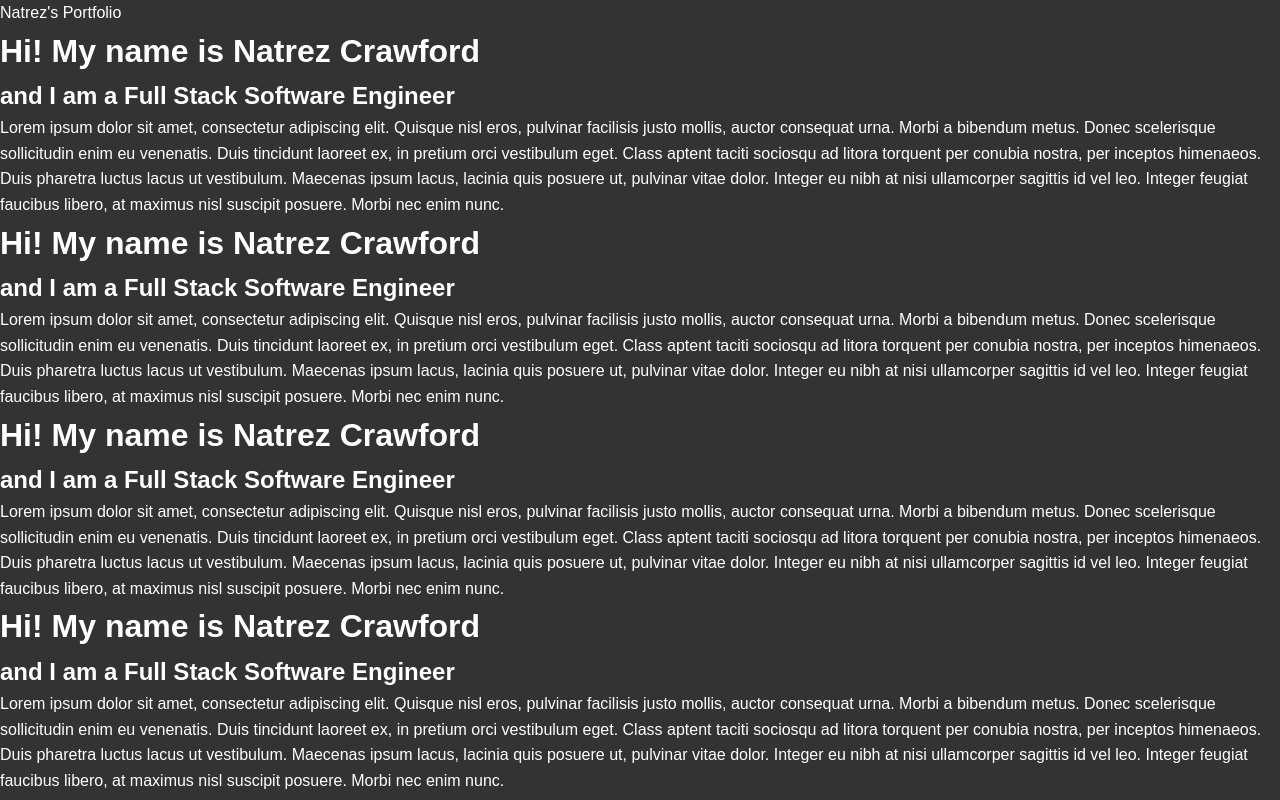
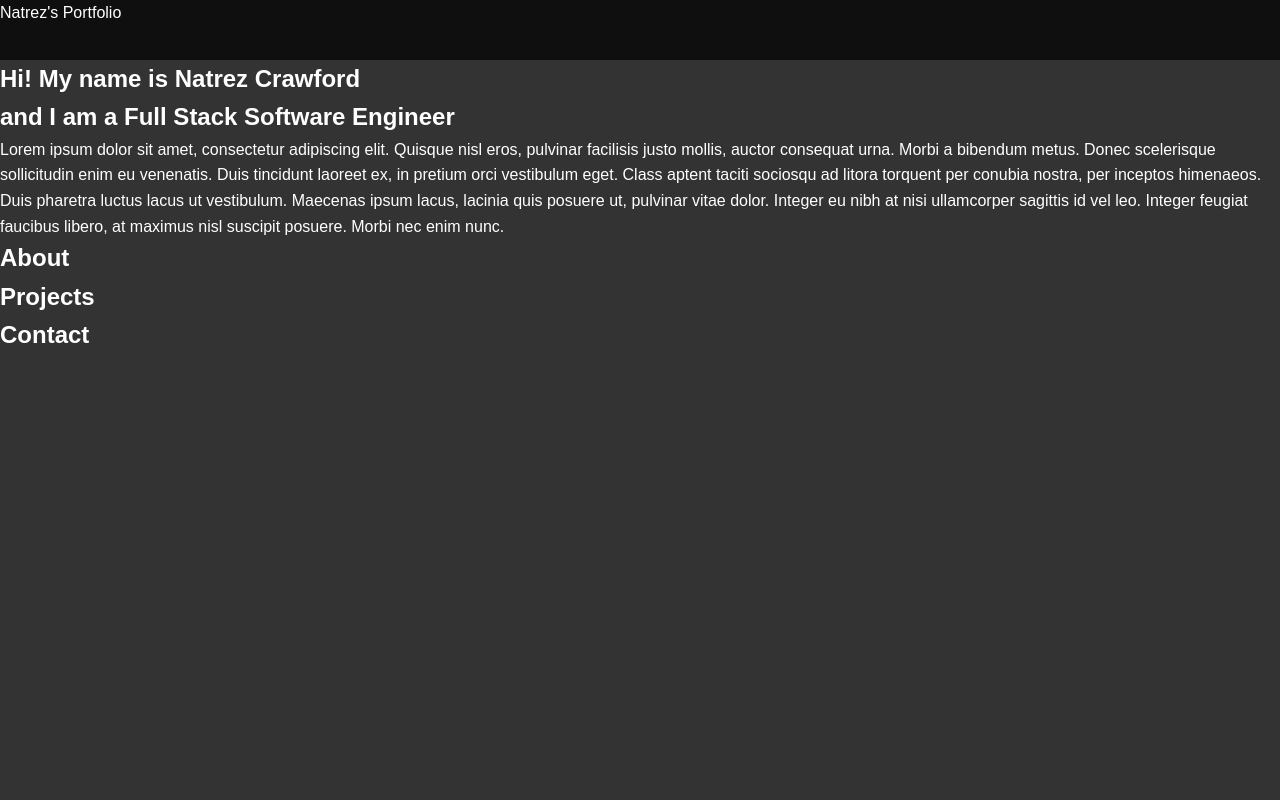
Before and after one commit to NatrezC/Natrez_Crawford_portfolio, a React (Create React App) app: page / in a window 1280 px wide. Built offline with nearby package versions, Linux system fonts and the light colour scheme.

Commit message:
error on webpage. Not allowing to view as if it a scroll page

```diff
--- a/src/App.css
+++ b/src/App.css
@@ -17,3 +17,20 @@
   /* CSS Smooth Scroll */
 
 }
+
+.section{
+  display:flex;
+  flex-direction: column;
+  align-items: center;
+  justify-content: center;
+  width: 100%;
+  height: 100vh;
+}
+
+.section h1{
+  font-size: 4rem;
+}
+
+.section p{
+  font-size: 1.5rem;
+}
--- a/src/App.js
+++ b/src/App.js
@@ -11,12 +11,22 @@ import Header from './components/Header/Header';
 function App() {
   return (
     <div className="App">
-      <Header/>
-      <Introduction />
-      <About />
-      <Projects />
-      <Contact />
-      {/* <Footer /> */}
+      <div className="container">
+        <Header />
+        <section>
+            <Introduction />
+        </section>
+        <section>
+          <About />
+        </section>
+        <section>
+          <Projects />
+        </section>
+        <section>
+          <Contact />
+        </section>
+        {/* <Footer /> */}
+      </div>
     </div>
   );
 }
--- a/src/components/About/About.js
+++ b/src/components/About/About.js
@@ -6,22 +6,11 @@ class About extends React.Component {
     render() {
         return (
             <div>
-                <div className='container'>
+
                     <div className="about">
-                        <Fade left >
-                            <h1>Hi! My name is <span>Natrez Crawford</span></h1>
-                            <h2>and I am a <span>Full Stack Software Engineer</span></h2>
-                        </Fade>
-                        <p>Lorem ipsum dolor sit amet, consectetur adipiscing elit. Quisque nisl eros,
-                        pulvinar facilisis justo mollis, auctor consequat urna. Morbi a bibendum metus.
-                        Donec scelerisque sollicitudin enim eu venenatis. Duis tincidunt laoreet ex,
-                        in pretium orci vestibulum eget. Class aptent taciti sociosqu ad litora torquent
-                        per conubia nostra, per inceptos himenaeos. Duis pharetra luctus lacus ut
-                        vestibulum. Maecenas ipsum lacus, lacinia quis posuere ut, pulvinar vitae dolor.
-                        Integer eu nibh at nisi ullamcorper sagittis id vel leo. Integer feugiat
-faucibus libero, at maximus nisl suscipit posuere. Morbi nec enim nunc. </p>
+                        <h1>About</h1>
                     </div>
-                </div>
+
             </div>
         );
     }
--- a/src/components/Contact/Contact.js
+++ b/src/components/Contact/Contact.js
@@ -6,22 +6,11 @@ class Contact extends React.Component {
     render() {
         return (
             <div>
-                <div className='container'>
+
                     <div className="contact">
-                        <Fade left >
-                            <h1>Hi! My name is <span>Natrez Crawford</span></h1>
-                            <h2>and I am a <span>Full Stack Software Engineer</span></h2>
-                        </Fade>
-                        <p>Lorem ipsum dolor sit amet, consectetur adipiscing elit. Quisque nisl eros,
-                        pulvinar facilisis justo mollis, auctor consequat urna. Morbi a bibendum metus.
-                        Donec scelerisque sollicitudin enim eu venenatis. Duis tincidunt laoreet ex,
-                        in pretium orci vestibulum eget. Class aptent taciti sociosqu ad litora torquent
-                        per conubia nostra, per inceptos himenaeos. Duis pharetra luctus lacus ut
-                        vestibulum. Maecenas ipsum lacus, lacinia quis posuere ut, pulvinar vitae dolor.
-                        Integer eu nibh at nisi ullamcorper sagittis id vel leo. Integer feugiat
-faucibus libero, at maximus nisl suscipit posuere. Morbi nec enim nunc. </p>
+                        <h1>Contact</h1>
                     </div>
-                </div>
+
             </div>
         );
     }
--- a/src/components/Header/Header.css
+++ b/src/components/Header/Header.css
@@ -0,0 +1,16 @@
+.title{
+
+    top: 0;
+    z-index: 1;
+    display: flex;
+    width: 100%;
+    height: 60px;
+    background: rgba(0,0,0,0.7);
+}
+
+/* .navbar ul{
+    display: flex;
+    list-style: none;
+    width: 100%;
+    justify-content: center;
+} */
--- a/src/components/Header/Header.js
+++ b/src/components/Header/Header.js
@@ -1,12 +1,13 @@
 import React from 'react'
+import './Header.css'
 
 function Header() {
     return (
         <div>
-            <div className="container">
-                <div className="header">
+
+                <div className="title">
                     Natrez's Portfolio
-                </div>
+
             </div>
         </div>
     )
--- a/src/components/Intro/Introduction.js
+++ b/src/components/Intro/Introduction.js
@@ -6,7 +6,7 @@ class Introduction extends React.Component {
     render() {
         return (
             <div>
-                <div className='container'>
+
                     <div className="intro">
                         <Fade left >
                             <h1>Hi! My name is <span>Natrez Crawford</span></h1>
@@ -21,7 +21,7 @@ class Introduction extends React.Component {
                         Integer eu nibh at nisi ullamcorper sagittis id vel leo. Integer feugiat
 faucibus libero, at maximus nisl suscipit posuere. Morbi nec enim nunc. </p>
                     </div>
-                </div>
+
             </div>
         );
     }
--- a/src/components/Projects/Projects.js
+++ b/src/components/Projects/Projects.js
@@ -6,22 +6,11 @@ class Projects extends React.Component {
     render() {
         return (
             <div>
-                <div className='container'>
-                    <div className="projects">
-                        <Fade left >
-                            <h1>Hi! My name is <span>Natrez Crawford</span></h1>
-                            <h2>and I am a <span>Full Stack Software Engineer</span></h2>
-                        </Fade>
-                        <p>Lorem ipsum dolor sit amet, consectetur adipiscing elit. Quisque nisl eros,
-                        pulvinar facilisis justo mollis, auctor consequat urna. Morbi a bibendum metus.
-                        Donec scelerisque sollicitudin enim eu venenatis. Duis tincidunt laoreet ex,
-                        in pretium orci vestibulum eget. Class aptent taciti sociosqu ad litora torquent
-                        per conubia nostra, per inceptos himenaeos. Duis pharetra luctus lacus ut
-                        vestibulum. Maecenas ipsum lacus, lacinia quis posuere ut, pulvinar vitae dolor.
-                        Integer eu nibh at nisi ullamcorper sagittis id vel leo. Integer feugiat
-faucibus libero, at maximus nisl suscipit posuere. Morbi nec enim nunc. </p>
-                    </div>
+                <div className="projects">
+                    <h1>Projects</h1>
                 </div>
+
+
             </div>
         );
     }
```
Also changed, not shown: 1 other file (tests, documents, lock files or other folders).
